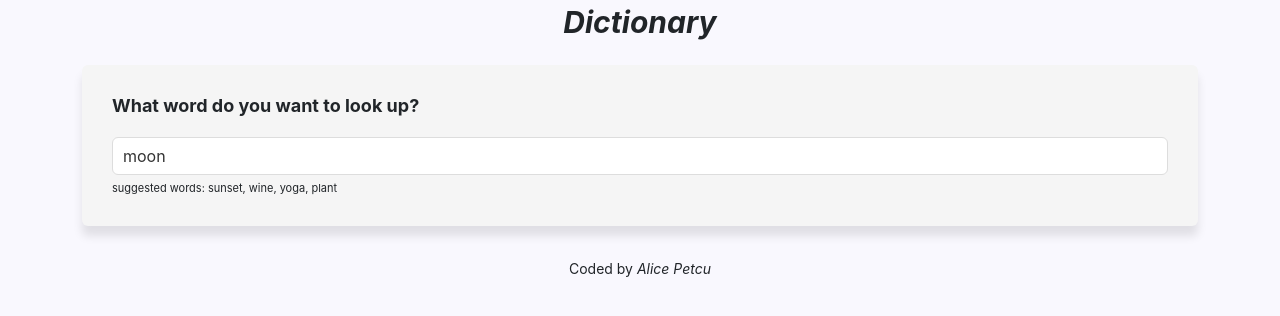
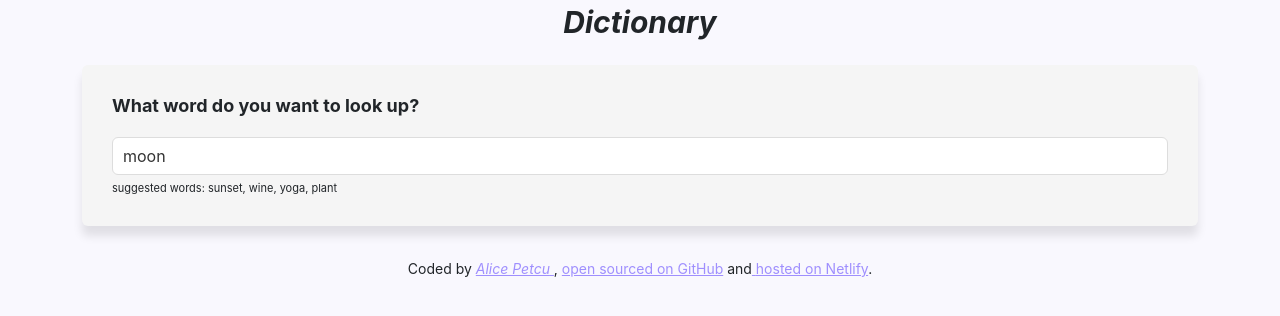
Before and after one commit to Alice131419/dictionary-app, a React (Create React App) app: page / in a window 1280 px wide. Shown: the top 316 px of the page. Built offline with nearby package versions, Linux system fonts and the light colour scheme; no server answers.

Commit message:
Added footer links

```diff
--- a/src/App.js
+++ b/src/App.js
@@ -13,7 +13,30 @@ export default function App() {
         </main>
         <footer className="App-footer">
           <small>
-            Coded by <em>Alice Petcu</em>
+            Coded by{" "}
+            <a href="https://github.com/" target="_blank" rel="noreferrer">
+              {" "}
+              <em>Alice Petcu</em>{" "}
+            </a>
+            ,{" "}
+            <a
+              href="https://dictionary-app-by-alice-petcu.netlify.app/"
+              target="_blank"
+              rel="noreferrer"
+            >
+              {" "}
+              open sourced on GitHub
+            </a>{" "}
+            and
+            <a
+              href="https://app.netlify.com/sites/dictionary-app-by-alice-petcu/overview"
+              target="_blank"
+              rel="noreferrer"
+            >
+              {" "}
+              hosted on Netlify
+            </a>
+            .
           </small>
         </footer>
       </div>
--- a/src/Photos.js
+++ b/src/Photos.js
@@ -10,7 +10,11 @@ export default function Photos(props) {
             return (
               <div className="col-4" key={index}>
                 <a href={photo.src.original} target="_blank" rel="noreferrer">
-                  <img src={photo.src.landscape} className="img-fluid" />
+                  <img
+                    src={photo.src.landscape}
+                    alt="image"
+                    className="img-fluid"
+                  />
                 </a>
               </div>
             );
```
